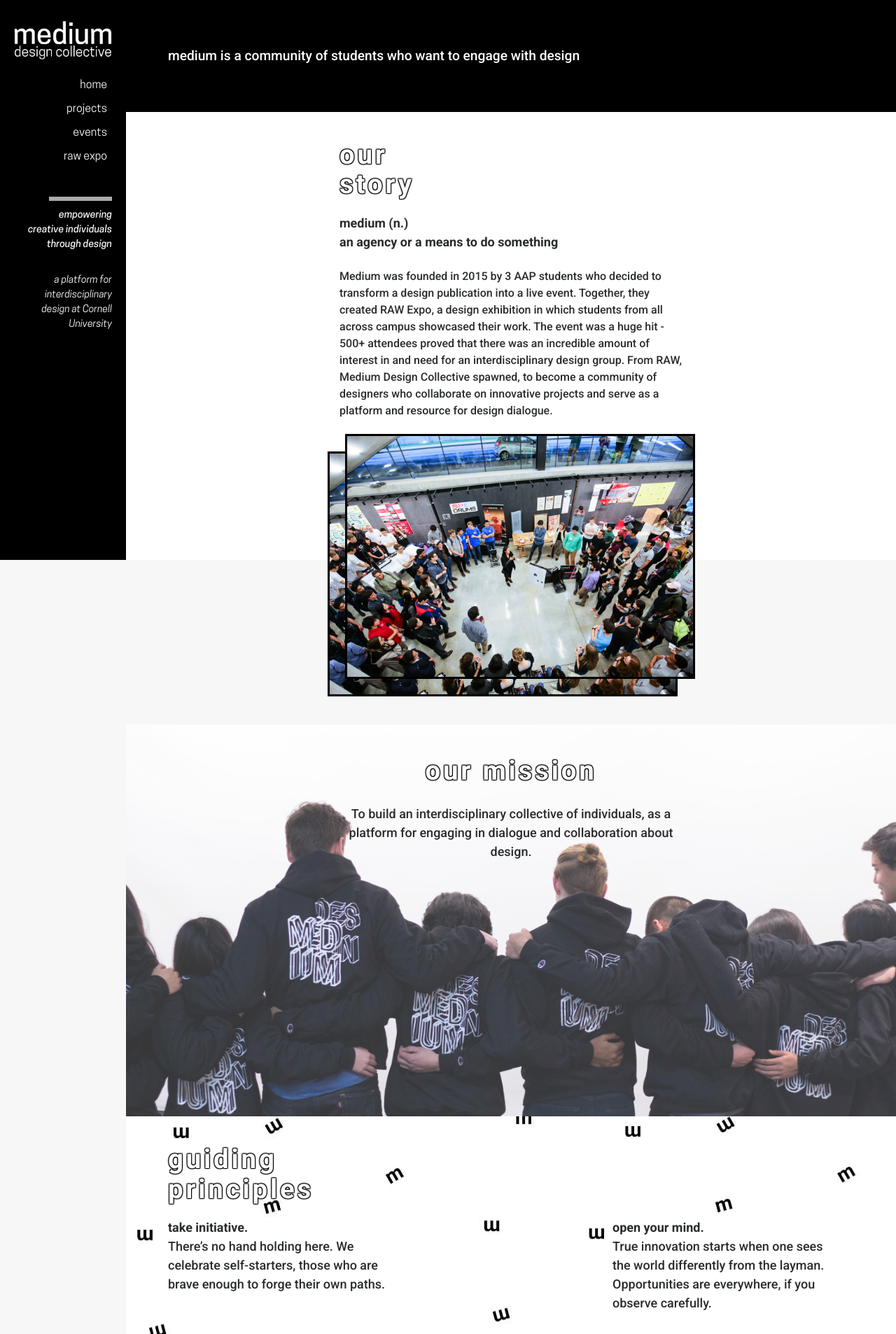
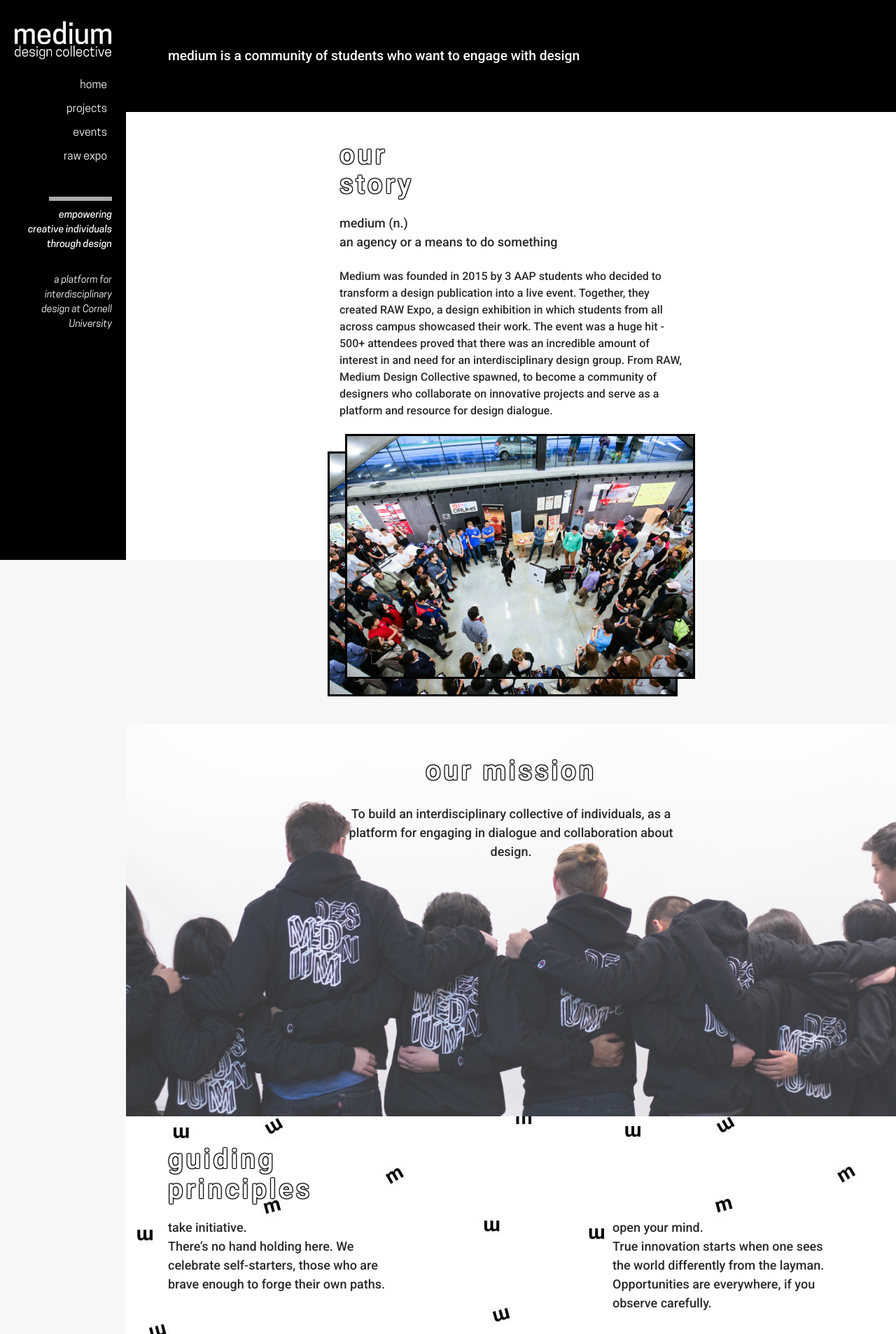
Before and after one commit to cornell-medium/django-backend, a Django app: page /about/ in a window 1280 px wide. Shown: the top 1906 px of the page at 70% size. Run offline with Django 3.2, Linux system fonts and the light colour scheme; style sheets or scripts are compiled from the project's sources; parts of the project's set-up code (start-up, migrations or seed data) failed here and were passed over; some libraries are stand-ins or nearby versions.

Commit message:
fixed fonts

```diff
--- a/static/scss/about.scss
+++ b/static/scss/about.scss
@@ -1,7 +1,6 @@
 $color_1: #292b2c;
 $color_2: white;
 $color_3: black;
-$font_family_1: 'CooperHewitt';
 $background_color_1: black;
 $background_color_2: white;
 $background_color_3: rgba(255, 255, 255, 0.2);
@@ -17,8 +16,8 @@ $background_color_3: rgba(255, 255, 255, 0.2);
     src: url("CooperHewitt-Bold.otf") format("opentype");
 } */
 html {
-	font-family: $font_family_1;
-	font-weight: 300;
+	font-family: 'Cooper Hewitt' !important;
+	font-weight: 300 !important;
 	overflow-y: scroll;
 	overflow-x: hidden;
 }
@@ -37,50 +36,50 @@ body {
 h1 {
 	margin: 0;
 	line-height: 1.5;
-	font-weight: normal;
 	font-size: 1.5vw;
 	color: $color_2;
+    font-weight: 300;
 }
 h2 {
 	margin: 0;
 	line-height: 1.5;
-	font-weight: normal;
 	letter-spacing: .3vw;
 	font-size: 3vw;
 	line-height: 1.1;
 	font-weight: bold;
 	text-shadow: -1px -1px 1px black, 1px -1px 1px black, -1px 1px 1px black, 1px 1px 1px black;
 	color: $color_2;
+    font-weight: 300;
 }
 h3 {
 	margin: 0;
 	line-height: 1.5;
-	font-weight: normal;
 	font-size: 1.6vw;
+    font-weight: 300 !important;
 }
 h4 {
 	margin: 0;
 	line-height: 1.5;
-	font-weight: normal;
 	font-size: 1.8vw;
+    font-weight: 300;
 }
 h5 {
 	margin: 0;
 	line-height: 1.5;
-	font-weight: normal;
 	font-size: 1.8vw;
 	color: $color_2;
+    font-weight: 300;
 }
 h6 {
 	margin: 0;
 	line-height: 1.5;
-	font-weight: normal;
 	letter-spacing: .3vw;
 	font-size: 3vw;
 	line-height: 1.1;
 	font-weight: bold;
 	text-shadow: -1px -1px 1px white, 1px -1px 1px white, -1px 1px 1px white, 1px 1px 1px white;
 	color: $color_3;
+    font-weight: 300;
 }
 ul {
 	list-style: none;
```
